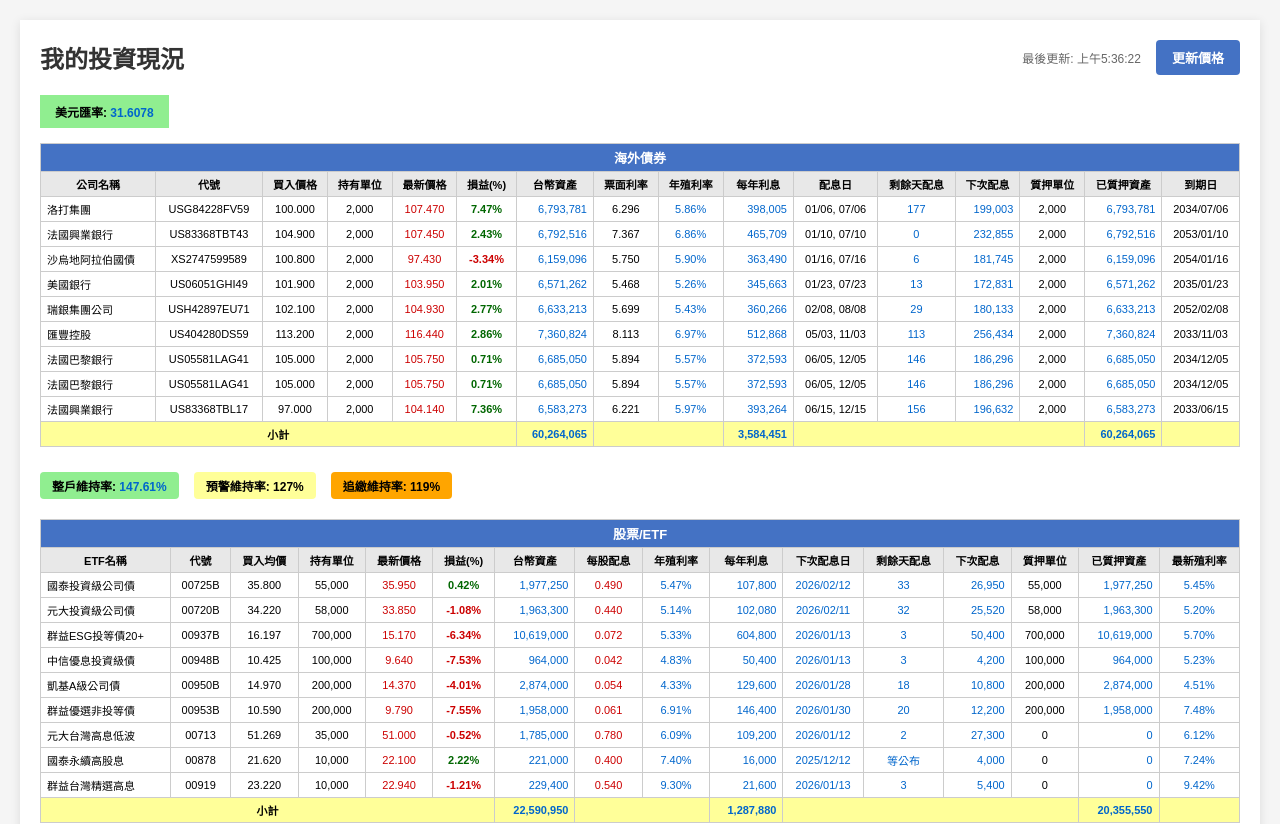
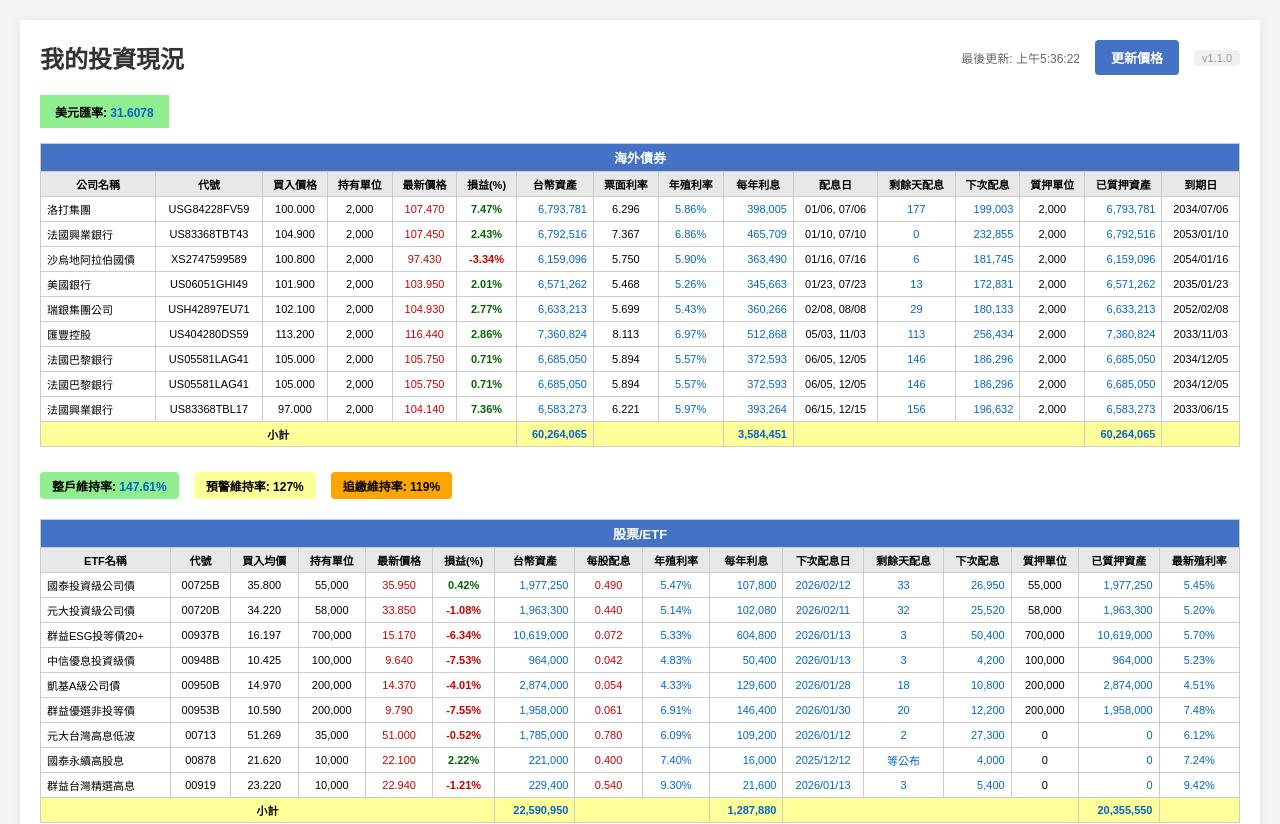
Before and after one commit to chin670202/portfolio, a Vue app: page / in a window 1280 px wide. Shown: the top 824 px of the page. Built offline with nearby package versions, Linux system fonts and the light colour scheme; no server answers.

Commit message:
新增版號顯示於右上角
- 版號更新為 v1.1.0
- 從 package.json 讀取版號並顯示

Co-Authored-By: Claude Opus 4.5 <noreply@anthropic.com>

```diff
--- a/package.json
+++ b/package.json
@@ -1,7 +1,7 @@
 {
   "name": "my-investment-dashboard",
   "private": true,
-  "version": "1.0.0",
+  "version": "1.1.0",
   "type": "module",
   "scripts": {
     "dev": "vite",
--- a/src/App.vue
+++ b/src/App.vue
@@ -18,7 +18,9 @@ import {
   calculateNetIncome
 } from './services/calculator'
 import { getBondPrice, getStockPrice, getLatestDividend, getNextDividendDate, getCryptoPrice, getUsdTwdRate, getUsStockPrice } from './services/api'
+import packageJson from '../package.json'
 
+const appVersion = packageJson.version
 const rawData = ref(null)
 const loading = ref(true)
 const error = ref(null)
@@ -242,6 +244,7 @@ onMounted(async () => {
         >
           {{ updating ? '更新中...' : '更新價格' }}
         </button>
+        <span class="version">v{{ appVersion }}</span>
       </div>
     </div>
 
--- a/src/style.css
+++ b/src/style.css
@@ -45,6 +45,14 @@ h1 {
 .last-update {
   color: #666;
   font-size: 12px;
+}
+
+.version {
+  color: #999;
+  font-size: 11px;
+  padding: 2px 8px;
+  background: #f0f0f0;
+  border-radius: 4px;
 }
 
 .update-btn {
```
